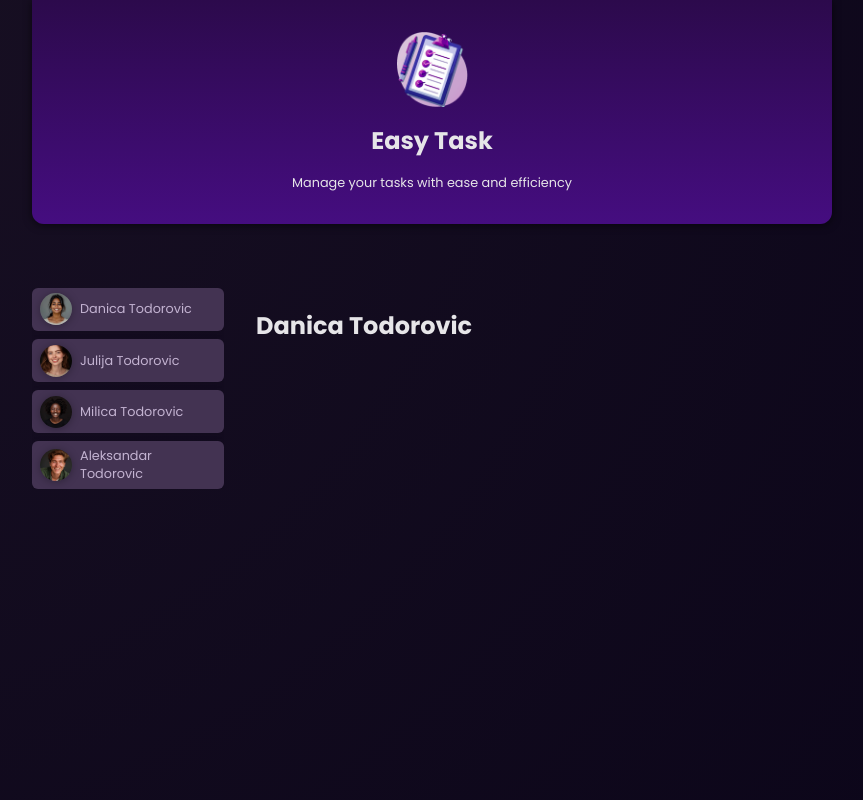
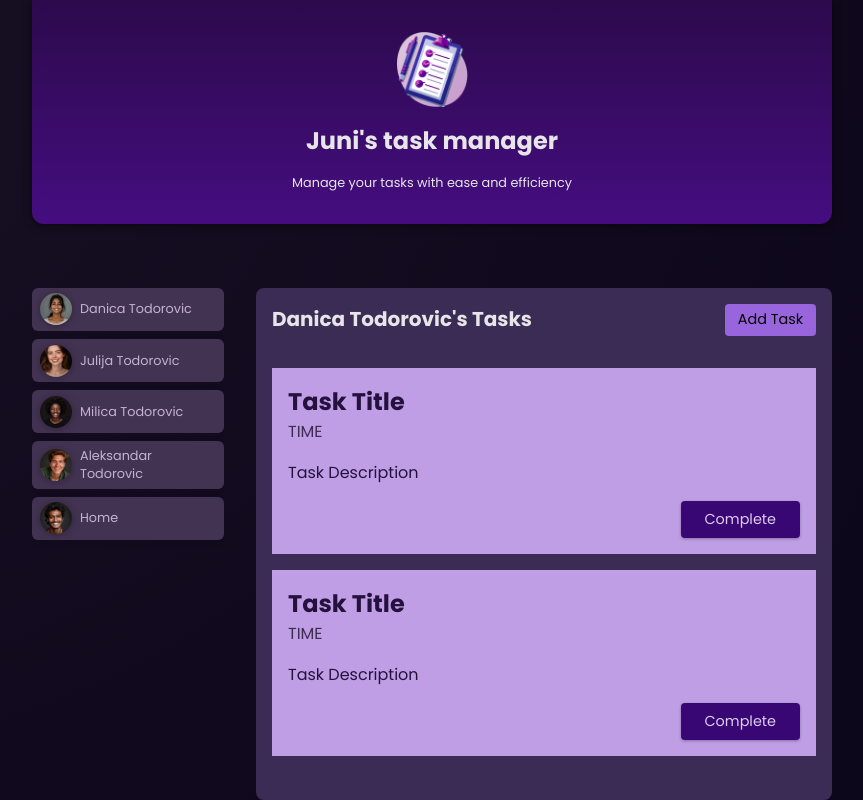
Before and after one commit to doca88/01-starting-project, an Angular app: page / in a window 1280 px wide. Both pictures are taken after a click on the button "Danica Todorovic". Shown: the whole page, without its empty margins (208-1071 px from the left). Built offline with nearby package versions, Linux system fonts and the light colour scheme.

Commit message:
Task list added. for if...

```diff
--- a/src/app/app.component.html
+++ b/src/app/app.component.html
@@ -1,21 +1,17 @@
 <app-header />
 
 <main>
+
   <ul id ="users">
+     @for (user of users; track $index) {
     <li>
-      <app-user [user]="users[0]" (selectUserEvent)="onSelectUser($event )" />
+      <app-user [user]="user" (selectUserEvent)="onSelectUser($event )" />
     </li>
-    <li>
-      <app-user [user]="users[1]" (selectUserEvent)="onSelectUser($event)" />
-    </li>
-    <li>
-      <app-user [user]="users[2]" (selectUserEvent)="onSelectUser($event)" />
-    </li>
-    <li>
-      <app-user [user]="users[3]" (selectUserEvent)="onSelectUser($event)"/>
-    </li>
+   }
   </ul>
 
-  <app-tasks [name]="selectedUserName()"></app-tasks>
-
+  <!-- @if(selectedUserName() === 'Aleksandar Todorovic') {
+    <app-tasks [name]="selectedUserName()"></app-tasks>
+  } -->
+    <app-tasks [name]="selectedUserName()"></app-tasks>
 </main>
--- a/src/app/app.component.ts
+++ b/src/app/app.component.ts
@@ -15,7 +15,7 @@ import { TasksComponent } from './tasks/tasks.component';
 export class AppComponent {
 
   selectedUserName = signal<string>('');
-  users=DUMMY_USERS;
+  users = DUMMY_USERS;
   onSelectUser(userId: string)
   {
 
--- a/src/app/dummy-users.ts
+++ b/src/app/dummy-users.ts
@@ -18,5 +18,10 @@ export const DUMMY_USERS = [
     id: 'u4',
     name: 'Aleksandar Todorovic',
     avatar: 'user-4.jpg',
+  },
+  {
+    id: 'u5',
+    name: 'Home',
+    avatar: 'user-6.jpg',
   }
 ];
--- a/src/app/header/header.component.html
+++ b/src/app/header/header.component.html
@@ -1,5 +1,5 @@
 <header>
   <img src="assets/task-management-logo.png" alt="Logo" />
-  <h1>Easy Task</h1>
+  <h1>Juni's task manager</h1>
   <p>Manage your tasks with ease and efficiency</p>
 </header>
--- /dev/null
+++ b/src/app/task/task.component.css
@@ -0,0 +1,37 @@
+article {
+  padding: 1rem;
+  color: #25113d;
+  background-color: #bf9ee5;
+}
+
+h2 {
+  margin: 0;
+}
+
+time {
+  color: #3c2c50;
+}
+
+.actions {
+  text-align: right;
+  margin: 0;
+}
+
+.actions button {
+  font: inherit;
+  font-size: 0.9rem;
+  cursor: pointer;
+  background-color: #380774;
+  color: #decdf2;
+  border-radius: 4px;
+  padding: 0.5rem 1.5rem;
+  border: none;
+  box-shadow: 0 1px 3px rgba(0, 0, 0, 0.3);
+  transition: all 0.3s ease;
+}
+
+.actions button:hover,
+.actions button:active {
+  background-color: #4a0774;
+  box-shadow: 0 1px 6px rgba(200, 151, 151, 0.3);
+}
--- /dev/null
+++ b/src/app/task/task.component.html
@@ -0,0 +1,9 @@
+
+<article>
+    <h2>Task Title</h2>
+    <time>TIME</time>
+    <p>Task Description</p>
+    <p class = "actions">
+        <button>Complete</button>
+    </p>
+</article>
--- a/src/app/tasks/tasks.component.css
+++ b/src/app/tasks/tasks.component.css
@@ -0,0 +1,63 @@
+#tasks {
+  padding: 1rem;
+  border-radius: 8px;
+  max-height: 100vh;
+  overflow: auto;
+  background-color: #3a2c54;
+}
+
+header {
+  display: flex;
+  justify-content: space-between;
+  align-items: flex-start;
+  margin-bottom: 2rem;
+  gap: 1rem;
+}
+
+h2 {
+  margin: 0;
+  font-size: 0.9rem;
+  width: 60%;
+  text-wrap: balance;
+}
+
+menu {
+  margin: 0;
+  padding: 0;
+}
+
+menu button {
+  font: inherit;
+  cursor: pointer;
+  background-color: #9965dd;
+  border-radius: 4px;
+  border: none;
+  padding: 0.35rem 0.8rem;
+  font-size: 0.9rem;
+}
+
+menu button:hover,
+menu button:active {
+  background-color: #a565dd
+}
+
+ul {
+  list-style: none;
+  margin: 1rem 0;
+  padding: 0;
+  display: flex;
+  flex-direction: column;
+  gap: 1rem;
+  max-height: 50vh;
+  overflow: auto;
+}
+
+@media (min-width: 900px) {
+  h2 {
+    font-size: 1.25rem;
+  }
+
+  menu {
+    width: auto;
+  }
+}
--- a/src/app/tasks/tasks.component.html
+++ b/src/app/tasks/tasks.component.html
@@ -1 +1,25 @@
-<h2>{{ name() }}</h2>
+
+<section id = "tasks">
+    @if(name() == '') {
+        <p> Please select person! </p>
+    }
+    @else {
+    <header>
+        <h2>{{ name() }}'s Tasks </h2>
+        <menu>
+            <button (click) = "addTask()">Add Task</button>
+        </menu>
+   </header>
+   <ul>
+    <li>
+        <app-task></app-task>
+    </li>
+    <li>
+        <app-task></app-task>
+    </li>
+    <li>
+        <app-task></app-task>
+    </li>
+   </ul>
+}
+</section>
--- a/src/app/tasks/tasks.component.ts
+++ b/src/app/tasks/tasks.component.ts
@@ -1,13 +1,19 @@
 import {Component, input} from '@angular/core'
+import { TaskComponent } from "../task/task.component";
 
 @Component({
   selector: 'app-tasks',
   standalone: true,
   templateUrl: './tasks.component.html',
-  styleUrl: './tasks.component.css'
+  styleUrl: './tasks.component.css',
+  imports: [TaskComponent]
 })
 
 export class TasksComponent {
 
     name = input<string | undefined>();
+
+    addTask() {
+        console.log('Adding a new task...');
+    }
 }
```
Also changed, not shown: src/app/task/task.component.ts (added, +13 -0 lines), src/app/user/user.component.ts (+7 -1 lines).
